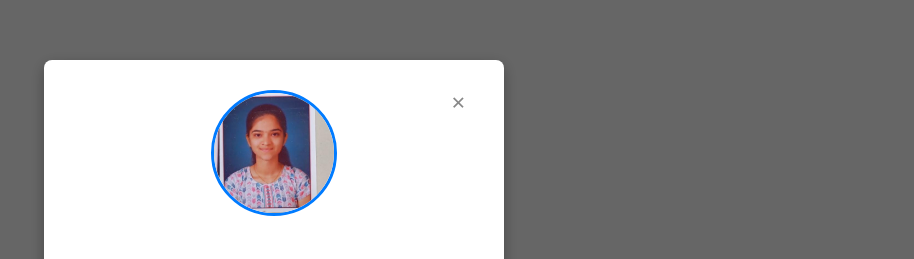
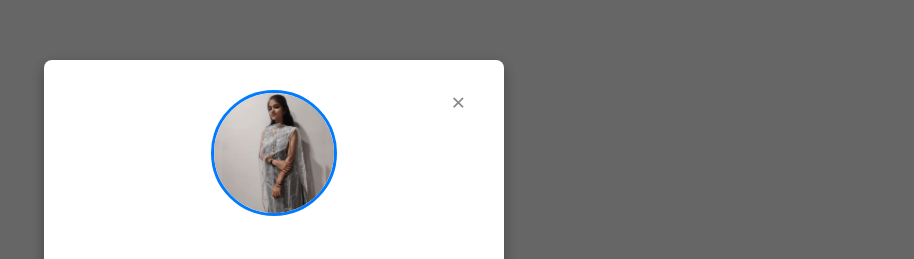
Before and after one commit to Srushti-Patil1408/vck-ojt, a React (Vite) app: page / in a window 1280 px wide. Shown: the part 121-380 px from the top of the page, without its empty margins (366-1280 px from the left). Built offline with nearby package versions, Linux system fonts and the light colour scheme; no server answers.

Commit message:
fifth commit

```diff
--- a/src/App.jsx
+++ b/src/App.jsx
@@ -29,7 +29,7 @@ const App = () => {
           show={showPopup}
           onClose={handleClosePopup}
           studentName="Srushti Rajesh Patil"
-          studentPhotoUrl="/srushti.jpg" // Path to their photo
+          studentPhotoUrl="/srushtipatil.jpg" // Path to their photo
           uniqueMessage="Learned so much during this OJT! This app showcases my independent coding and deployment skills"
         />
       </div>
```
Also changed, not shown: public/srushtipatil.jpg (added).
